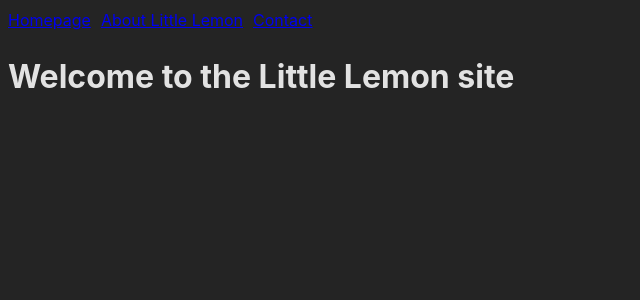
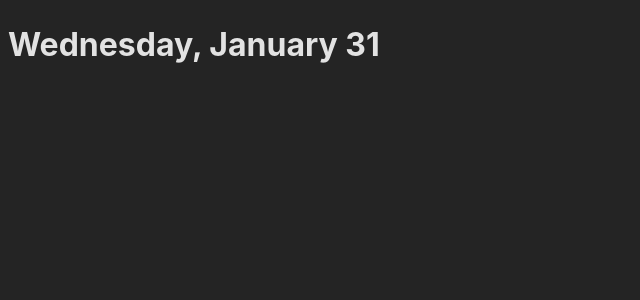
Before and after one commit to legodev/react, a React (Vite) app: page / in a window 1280 px wide. Shown: the top 300 px of the page, without its empty margins (0-640 px from the left). Built offline with nearby package versions, Linux system fonts and the light colour scheme.

Commit message:
Getting date

```diff
--- a/src/App.css
+++ b/src/App.css
@@ -1,10 +1,5 @@
-/* body,
+body,
 h1 {
   margin: 0;
   padding: 0;
-} */
-
-.navbar {
-  display: flex;
-  gap: 10px;
 }
--- a/src/App.jsx
+++ b/src/App.jsx
@@ -1,30 +1,14 @@
-import './App.css'
-import Homepage from './components/HomePage'
-import AboutLittleLemon from './components/AboutLittleLemon'
-import Contact from './Contact'
-import { Routes, Route, Link } from 'react-router-dom'
+// import CurrentMessage from "./components/CurrentMessage"
+import getDay from "./scripts/Date"; // Ruta a la función
 
 function App() {
+  const day = getDay("en-EN");
+
   return (
-    <div>
-      <nav className="navbar">
-        <Link to="/" className="nav-item">
-          Homepage
-        </Link>
-        <Link to="/about" className="nav-item">
-          About Little Lemon
-        </Link>
-        <Link to="/contact" className="nav-item">
-          Contact
-        </Link>
-      </nav>
-      <Routes>
-        <Route path="/" element={<Homepage />} />
-        <Route path="/about" element={<AboutLittleLemon />} />
-        <Route path="/contact" element={<Contact />} />
-      </Routes>
+    <div className="app">
+      <h1>{day}</h1>
     </div>
-  )
+  );
 }
 
-export default App
+export default App;
--- a/src/Contact.jsx
+++ /dev/null
@@ -1,5 +0,0 @@
-function Contact() {
-  return <h1>Contact Little Lemon on this page.</h1>
-}
-
-export default Contact
--- a/src/components/AboutLittleLemon.jsx
+++ /dev/null
@@ -1,7 +0,0 @@
-function AboutLittleLemon() {
-    return (
-        <h1>About AboutLittleLemon</h1>
-    )
-}
-
-export default AboutLittleLemon
--- /dev/null
+++ b/src/components/CurrentMessage.jsx
@@ -0,0 +1,4 @@
+export default function CurrentMessage () {
+  const day = new Date().getDay()
+  return <div>{day}</div>
+}
--- a/src/components/HomePage.jsx
+++ /dev/null
@@ -1,7 +0,0 @@
-function Homepage() {
-    return (
-        <h1>Welcome to the Little Lemon site</h1>
-    )
-}
-
-export default Homepage
--- a/src/main.jsx
+++ b/src/main.jsx
@@ -1,12 +1,9 @@
 import ReactDOM from 'react-dom/client'
-import { BrowserRouter } from 'react-router-dom'
 import App from './App.jsx'
 import './index.css'
 
 ReactDOM.createRoot(document.getElementById('root')).render(
   <>
-    <BrowserRouter>
-      <App />
-    </BrowserRouter>
-  </>
+    <App />
+  </>,
 )
--- /dev/null
+++ b/src/scripts/Date.js
@@ -0,0 +1,12 @@
+// export default function Today() {
+//     const day = new Date()
+//     console.log(day)
+//     return day
+// }
+
+export default function getDay(reg) {
+    let today = new Date();
+    let country = reg
+    let options = {weekday: 'long', month: 'long', day: 'numeric'}
+    return  today.toLocaleString(country,options)
+  }
```
